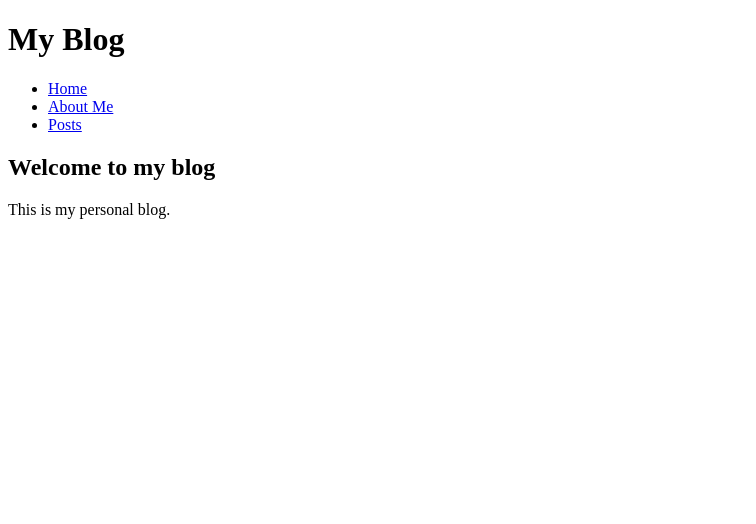
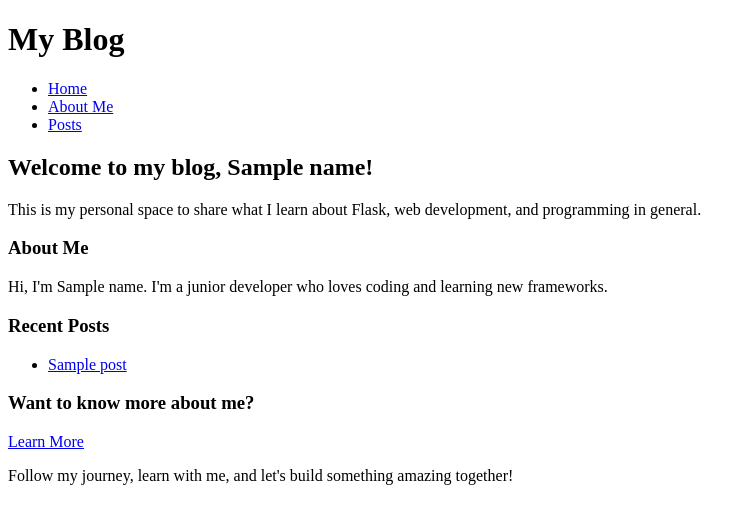
Before and after one commit to PetarPetrov24/My_Blog_Flask, a Flask app: template templates/home.html in a window 1280 px wide. Shown: the top 524 px of the page, without its empty margins (0-756 px from the left). Run offline with Flask 3, Linux system fonts and the light colour scheme; the template is opened without the code that fills it: most values are stand-ins (such as "Sample title", 1, 10 or a date in 2020).

Commit message:
In about function I added two variables with two values - name: 'Peter', framework: 'Flask' Fixed the problem in about page, where I pass the variables to the template At render_template I add the two variables with comma Home page now has additional info about header title, intro, recent posts, learn more about me.

```diff
--- a/app.py
+++ b/app.py
@@ -10,7 +10,8 @@ def home():
 @app.route("/about")
 def about():
     name = "Peter"
-    return render_template('about.html')
+    framework = "Flask"
+    return render_template('about.html', name=name, framework=framework)
 
 @app.route("/posts")
 def post():
--- a/templates/home.html
+++ b/templates/home.html
@@ -1,15 +1,40 @@
 {% extends "base.html" %}
 
-{% block title%} Home {% endblock %}
+{% block title %}Home{% endblock %}
 
 {% block content %}
 
 <div class="header-title">
-    <h2>Welcome to my blog</h2>
+    <h2>Welcome to my blog, {{ name }}!</h2>
+    <p>This is my personal space to share what I learn about Flask, web development, and programming in general.</p>
 </div>
 
-<div class="personal-blog">
-    <p>This is my personal blog.</p>
+
+<div class="intro">
+    <h3>About Me</h3>
+    <p>Hi, I'm {{ name }}. I'm a junior developer who loves coding and learning new frameworks.</p>
+</div>
+
+<div class="recent-posts">
+    <h3>Recent Posts</h3>
+    <ul>
+        {% for post in posts %}
+            <li><a href="{{ url_for('post', post_id=post.id) }}">{{post.title}}</a></li>
+        {% else%}
+            <li>No posts yet.</li>
+        {% endfor %}
+    </ul>
+</div>
+
+
+<div class="cta">
+    <h3>Want to know more about me?</h3>
+    <a href="{{ url_for('about') }}" class="btn">Learn More</a>
+</div>
+
+
+<div class="footer-note">
+    <p>Follow my journey, learn with me, and let's build something amazing together!</p>
 </div>
 
 {% endblock %}
```
Also changed, not shown: templates/about.html (+11 -11 lines), 1 other file.
